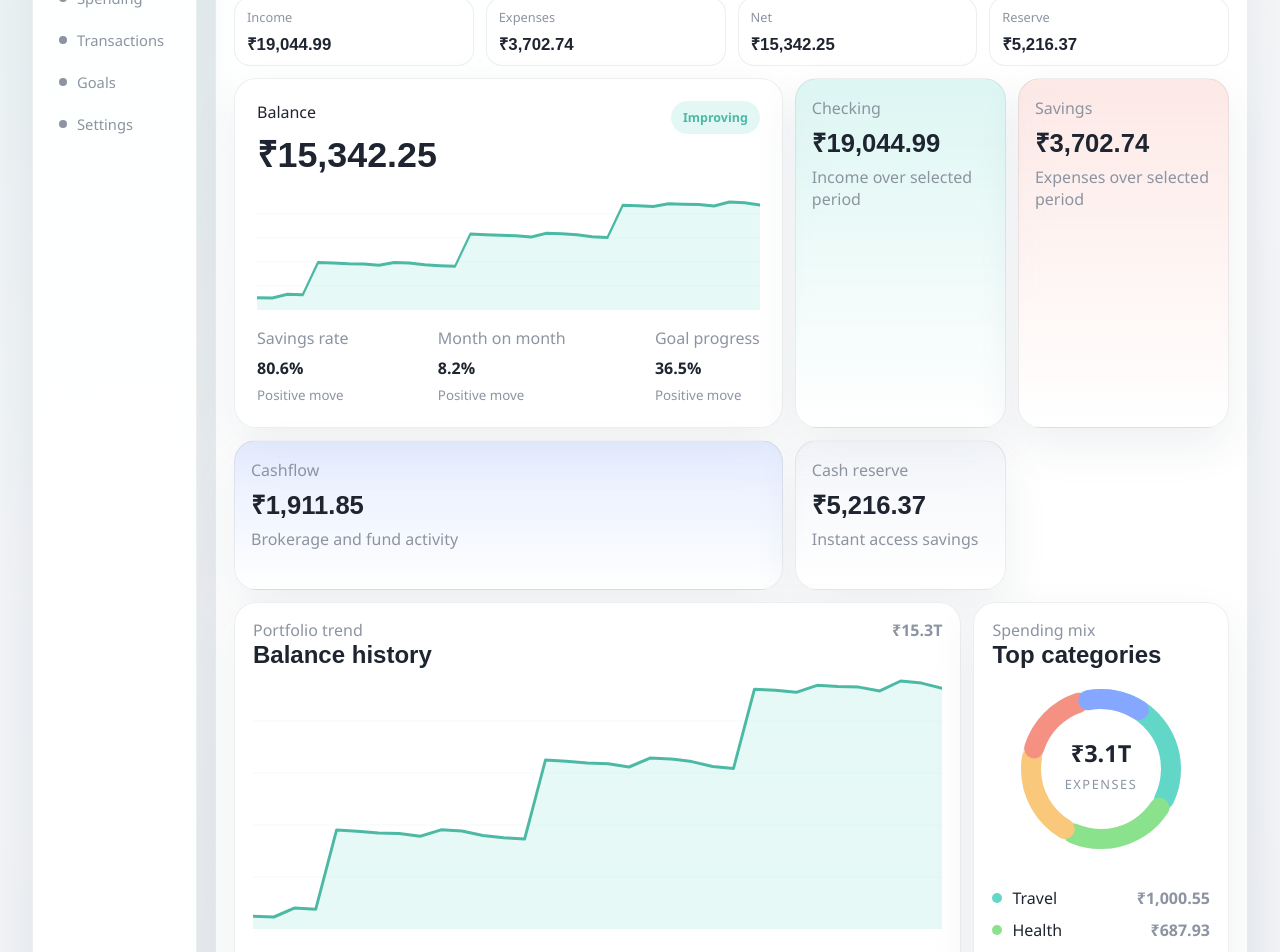
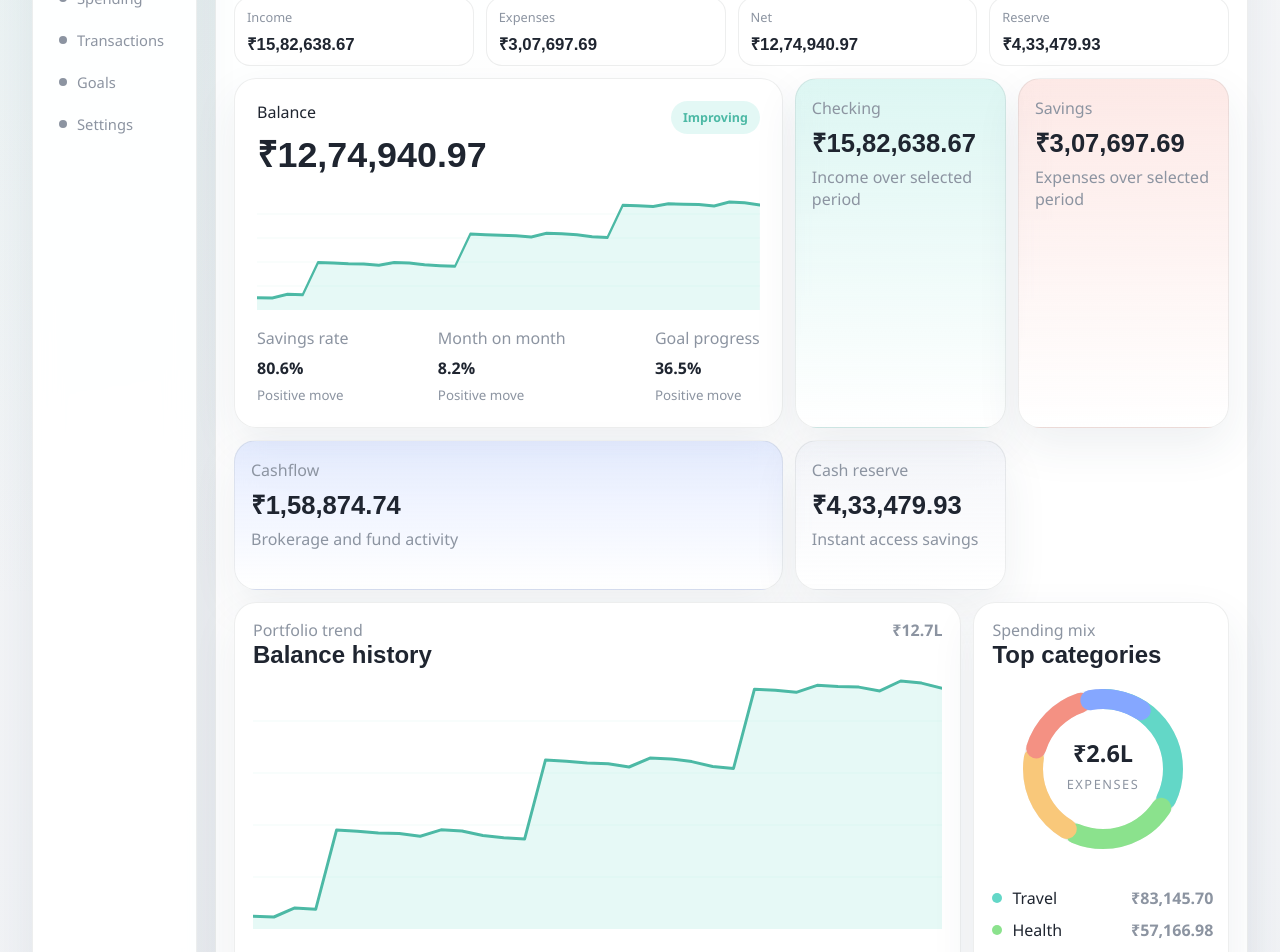
Before and after one commit to jayant733/personal-finance-dashboard, a React (Vite) app in the folder apps/web/: page / in a window 1280 px wide. Shown: the part 240-1192 px from the top of the page. Built offline with nearby package versions, Linux system fonts and the light colour scheme.

Commit message:
Implement real currency value conversion

```diff
--- a/apps/web/src/components/charts/CategoryDonut.tsx
+++ b/apps/web/src/components/charts/CategoryDonut.tsx
@@ -1,6 +1,6 @@
 import type { CurrencyCode } from '../../types'
 import { categoryPalette } from '../../constants/dashboard'
-import { formatCompactCurrency, formatCurrency } from '../../utils/finance'
+import { convertFromUsd, formatCompactCurrency, formatCurrency } from '../../utils/finance'
 
 export function CategoryDonut({
   items,
@@ -36,7 +36,7 @@ export function CategoryDonut({
           )
         })}
         <text x="60" y="56" textAnchor="middle" className="donut-chart__amount">
-          {formatCompactCurrency(total, currency)}
+          {formatCompactCurrency(convertFromUsd(total, currency), currency)}
         </text>
         <text x="60" y="72" textAnchor="middle" className="donut-chart__label">
           Expenses
@@ -51,7 +51,7 @@ export function CategoryDonut({
               style={{ backgroundColor: categoryPalette[index % categoryPalette.length] }}
             />
             <span>{item.category}</span>
-            <strong>{formatCurrency(item.total, currency)}</strong>
+            <strong>{formatCurrency(convertFromUsd(item.total, currency), currency)}</strong>
           </li>
         ))}
       </ul>
--- a/apps/web/src/pages/DashboardPage.tsx
+++ b/apps/web/src/pages/DashboardPage.tsx
@@ -15,6 +15,7 @@ import { seedTransactions } from '../data/transactions'
 import type { CurrencyCode, ThemeMode, Transaction, TransactionType, UserRole } from '../types'
 import {
   calculateExpenseChange,
+  convertFromUsd,
   downloadCsv,
   formatCompactCurrency,
   formatCurrency,
@@ -122,6 +123,10 @@ export function DashboardPage() {
     totalBalance,
     categoryChange: categoryComparison?.change,
   })
+
+  function asDisplayCurrency(value: number) {
+    return convertFromUsd(value, currency)
+  }
 
   function handleCreateTransaction(event: FormEvent<HTMLFormElement>) {
     event.preventDefault()
@@ -316,19 +321,21 @@ export function DashboardPage() {
             <section className="micro-summary">
               <article className="micro-summary__item">
                 <span>Income</span>
-                <strong>{formatCurrency(totalIncome, currency)}</strong>
+                <strong>{formatCurrency(asDisplayCurrency(totalIncome), currency)}</strong>
               </article>
               <article className="micro-summary__item">
                 <span>Expenses</span>
-                <strong>{formatCurrency(totalExpense, currency)}</strong>
+                <strong>{formatCurrency(asDisplayCurrency(totalExpense), currency)}</strong>
               </article>
               <article className="micro-summary__item">
                 <span>Net</span>
-                <strong className={totalBalance < 0 ? 'text-danger' : undefined}>{formatCurrency(totalBalance, currency)}</strong>
+                <strong className={totalBalance < 0 ? 'text-danger' : undefined}>
+                  {formatCurrency(asDisplayCurrency(totalBalance), currency)}
+                </strong>
               </article>
               <article className="micro-summary__item">
                 <span>Reserve</span>
-                <strong>{formatCurrency(totalBalance * 0.34, currency)}</strong>
+                <strong>{formatCurrency(asDisplayCurrency(totalBalance * 0.34), currency)}</strong>
               </article>
             </section>
 
@@ -338,7 +345,7 @@ export function DashboardPage() {
                   <div>
                     <span>Balance</span>
                     <strong className={totalBalance < 0 ? 'text-danger' : undefined}>
-                      {formatCurrency(totalBalance, currency)}
+                      {formatCurrency(asDisplayCurrency(totalBalance), currency)}
                     </strong>
                   </div>
                   <span
@@ -369,22 +376,24 @@ export function DashboardPage() {
 
               <SummaryCard
                 label="Checking"
-                value={formatCurrency(totalIncome, currency)}
+                value={formatCurrency(asDisplayCurrency(totalIncome), currency)}
                 tone="success"
                 detail="Income over selected period"
               />
               <SummaryCard
                 label="Savings"
-                value={formatCurrency(totalExpense, currency)}
+                value={formatCurrency(asDisplayCurrency(totalExpense), currency)}
                 tone="danger"
                 detail="Expenses over selected period"
               />
               <SummaryCard
                 label="Cashflow"
                 value={formatCurrency(
-                  filteredTransactions
+                  asDisplayCurrency(
+                    filteredTransactions
                     .filter((transaction) => transaction.category === 'Investments')
                     .reduce((sum, transaction) => sum + transaction.amount, 0),
+                  ),
                   currency,
                 )}
                 tone="info"
@@ -392,7 +401,7 @@ export function DashboardPage() {
               />
               <SummaryCard
                 label="Cash reserve"
-                value={formatCurrency(totalBalance * 0.34, currency)}
+                value={formatCurrency(asDisplayCurrency(totalBalance * 0.34), currency)}
                 tone="neutral"
                 detail="Instant access savings"
               />
@@ -405,7 +414,7 @@ export function DashboardPage() {
                     <span className="eyebrow">Portfolio trend</span>
                     <h2>Balance history</h2>
                   </div>
-                  <strong>{formatCompactCurrency(totalBalance, currency)}</strong>
+                  <strong>{formatCompactCurrency(asDisplayCurrency(totalBalance), currency)}</strong>
                 </div>
                 <BalanceChart series={balanceSeries} large />
               </article>
@@ -558,7 +567,7 @@ export function DashboardPage() {
                   </li>
                   <li>
                     <span>Total category spend</span>
-                    <strong>{formatCurrency(highestSpendingCategory?.total ?? 0, currency)}</strong>
+                    <strong>{formatCurrency(asDisplayCurrency(highestSpendingCategory?.total ?? 0), currency)}</strong>
                   </li>
                   <li>
                     <span>Current savings rate</span>
@@ -616,7 +625,7 @@ export function DashboardPage() {
                           }
                         >
                           {transaction.type === 'income' ? '+' : '-'}
-                          {formatCurrency(transaction.amount, currency)}
+                          {formatCurrency(asDisplayCurrency(transaction.amount), currency)}
                         </td>
                         <td>
                           <button
--- a/apps/web/src/utils/finance.ts
+++ b/apps/web/src/utils/finance.ts
@@ -1,6 +1,12 @@
 import type { CurrencyCode, Transaction } from '../types'
 
 export const percentFormatter = new Intl.NumberFormat('en-US', { style: 'percent', maximumFractionDigits: 1 })
+
+const exchangeRateByCurrency: Record<CurrencyCode, number> = {
+  INR: 83.1,
+  USD: 1,
+  EUR: 0.92,
+}
 
 const localeByCurrency: Record<CurrencyCode, string> = {
   INR: 'en-IN',
@@ -23,6 +29,10 @@ export function formatCurrency(value: number, currency: CurrencyCode) {
 
 export function formatCompactCurrency(value: number, currency: CurrencyCode) {
   return createCurrencyFormatter(currency, true).format(value)
+}
+
+export function convertFromUsd(value: number, currency: CurrencyCode) {
+  return value * exchangeRateByCurrency[currency]
 }
 
 export function sumTransactions(transactions: Transaction[], type?: Transaction['type']) {
```
